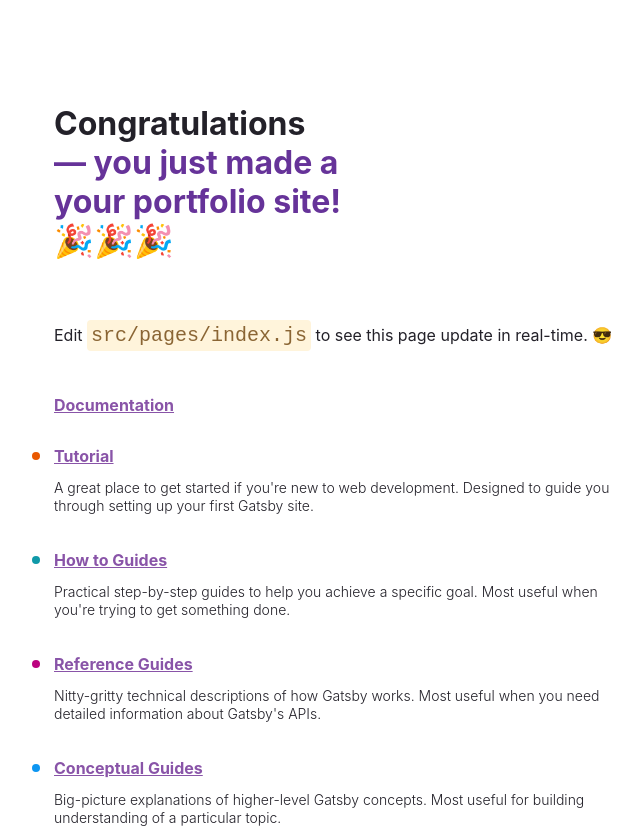
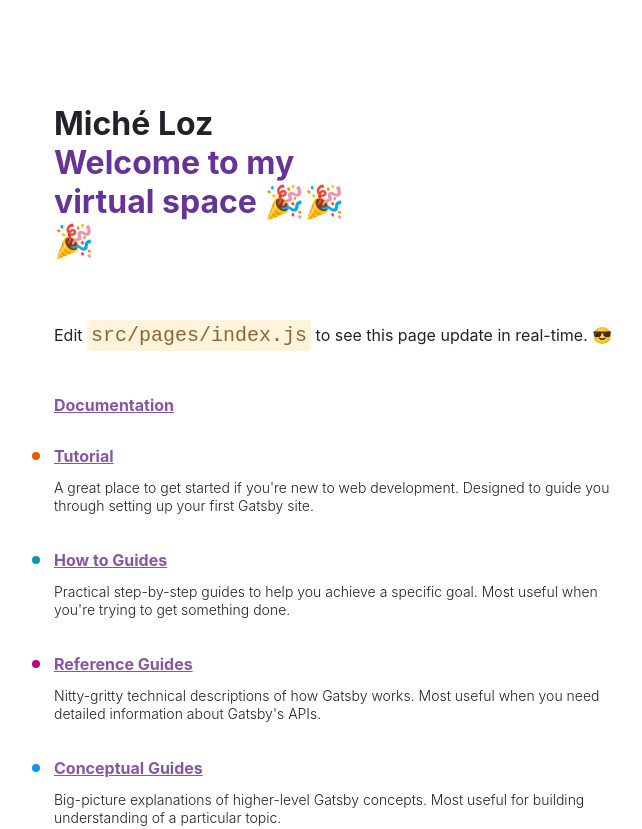
Before and after one commit to elmiche/Folio, a Gatsby site: page / in a window 1280 px wide. Shown: the top 829 px of the page, without its empty margins (50-692 px from the left). Built offline with nearby package versions, Linux system fonts and the light colour scheme; Gatsby itself is replaced by a stand-in of ours.

Commit message:
add files

```diff
--- a/src/pages/index.js
+++ b/src/pages/index.js
@@ -131,12 +131,16 @@ const IndexPage = () => {
     <main style={pageStyles}>
       <title>Home Page</title>
       <h1 style={headingStyles}>
-        Congratulations
+        Miché Loz
         <br />
-        <span style={headingAccentStyles}>— you just made a your portfolio site! </span>
+        <span style={headingAccentStyles}> Welcome to my virtual space </span>
         <span role="img" aria-label="Party popper emojis">
           🎉🎉🎉
         </span>
+
+
+
+
       </h1>
       <p style={paragraphStyles}>
         Edit <code style={codeStyles}>src/pages/index.js</code> to see this page
```
